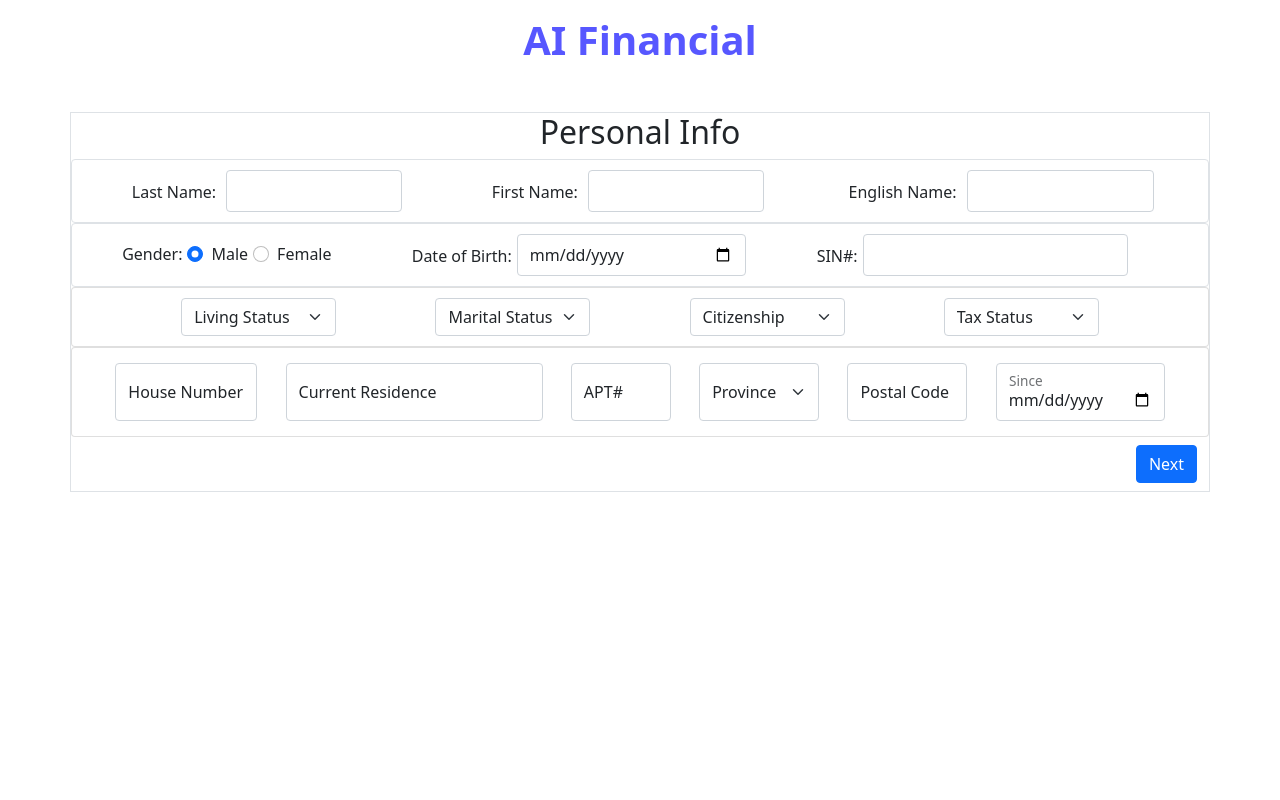
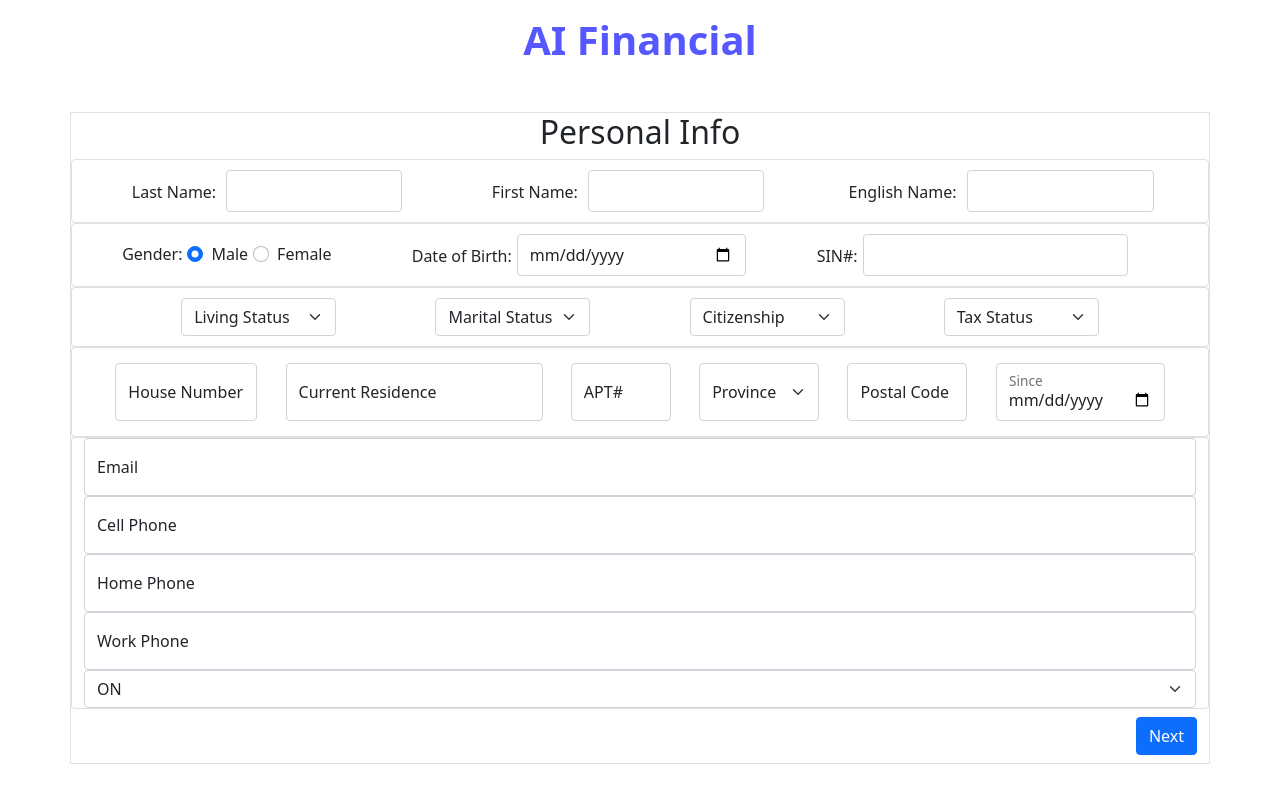
Before and after one commit to Yolanda-C-GitHub/ai-power-aifinancial-application, a React (Create React App) app in the folder Client/: page / in a window 1280 px wide. Built offline with nearby package versions, Linux system fonts and the light colour scheme.

Commit message:
working on 5th part

```diff
--- a/Client/src/components/PersonalInfo/Personalinfo.js
+++ b/Client/src/components/PersonalInfo/Personalinfo.js
@@ -4,7 +4,7 @@ import Firstpart from './Personalinfoparts/Firstpart'
 import Secondpart from './Personalinfoparts/Secondpart'
 import Thirdpart from './Personalinfoparts/Thirdpart'
 import Fourthpart from './Personalinfoparts/Fourthpart'
-
+import PartFive from './Personalinfoparts/Partfive'
 export default function Personalinfo() {
 
     // state control for 1st part
@@ -75,6 +75,10 @@ export default function Personalinfo() {
                         <Fourthpart personalInfoRez={personalInfoRez}  personalInfoRez2={personalInfoRez2} />
                     </div>
 
+                    <div className='row'>
+                        <PartFive />
+                    </div>
+
                     <div className='d-flex justify-content-end mt-2 mb-2'>
                       <Button type='submit'>Next</Button>
                     </div>
--- /dev/null
+++ b/Client/src/components/PersonalInfo/Personalinfoparts/Partfive.js
@@ -0,0 +1,34 @@
+import React from 'react'
+import {Card, Form, FloatingLabel} from 'react-bootstrap'
+
+export default function Partfive() {
+    return (
+        <Card className='partFiveCard'>
+
+            <Form.Group>
+                <FloatingLabel className='partFiveEmail' label='Email'>
+                    <Form.Control placeholder='Email'/>
+                </FloatingLabel>
+
+                <FloatingLabel className='partFiveCell' label='Cell Phone'>
+                    <Form.Control placeholder='cellphone'/>
+                </FloatingLabel>
+
+                <FloatingLabel className='partFiveHome' label='Home Phone'>
+                    <Form.Control placeholder='homephone' />
+                </FloatingLabel>
+
+                <FloatingLabel className = 'partFiveWork' label='Work Phone'>
+                    <Form.Control placeholder='workphone' />
+                </FloatingLabel>
+            </Form.Group>
+
+            <Form.Group>
+                <Form.Select>
+                    <option value="ON">ON</option>
+                </Form.Select>
+            </Form.Group>
+
+        </Card>
+    )
+}
```
Also changed, not shown: Client/src/components/PersonalInfo/Personalinfoparts/partfive.css (added).
